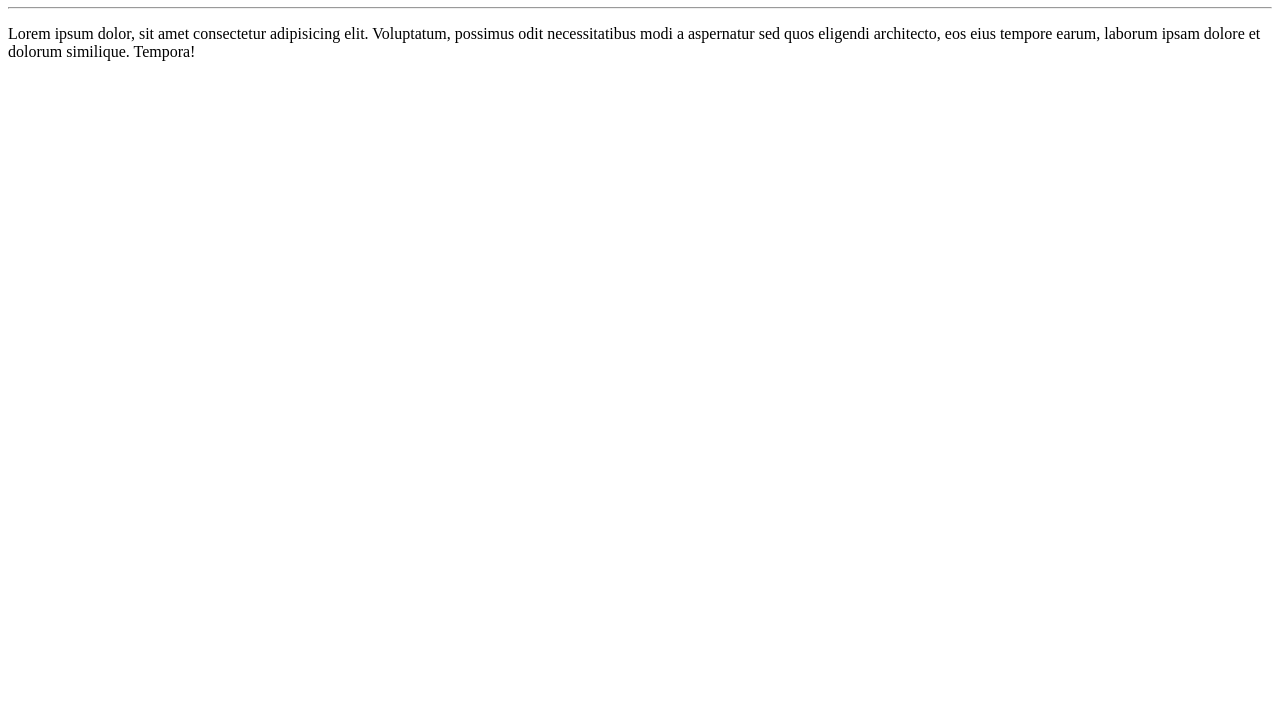
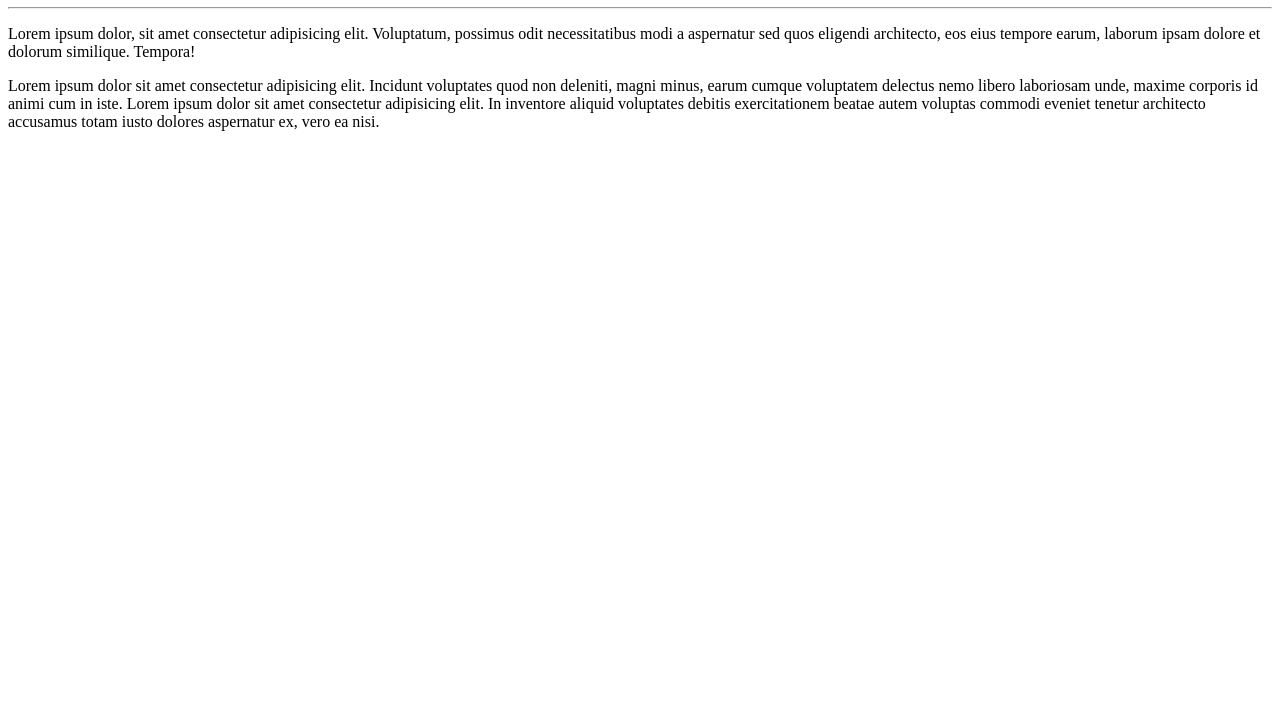
Before and after one commit to devAdriansilva/Ola-Mundo, a plain HTML site: page site-exemplo/index.html in a window 1280 px wide. Shown: the part 73-800 px from the top of the page. Drawn offline with Linux system fonts and the light colour scheme.

Commit message:
adicionei um parágrafo

```diff
--- a/site-exemplo/index.html
+++ b/site-exemplo/index.html
@@ -9,5 +9,9 @@
     <h1>Olá, mundo!</h1>
     <hr>
     <p>Lorem ipsum dolor, sit amet consectetur adipisicing elit. Voluptatum, possimus odit necessitatibus modi a aspernatur sed quos eligendi architecto, eos eius tempore earum, laborum ipsam dolore et dolorum similique. Tempora!</p>
+    <p>Lorem ipsum dolor sit amet consectetur adipisicing elit. Incidunt voluptates quod non deleniti, magni minus, earum cumque voluptatem delectus nemo libero laboriosam unde, maxime corporis id animi cum in iste.
+        Lorem ipsum dolor sit amet consectetur adipisicing elit. In inventore aliquid voluptates debitis exercitationem beatae autem voluptas commodi eveniet tenetur architecto accusamus totam iusto dolores aspernatur ex, vero ea nisi.
+    </p>
+
 </body>
 </html>
```
